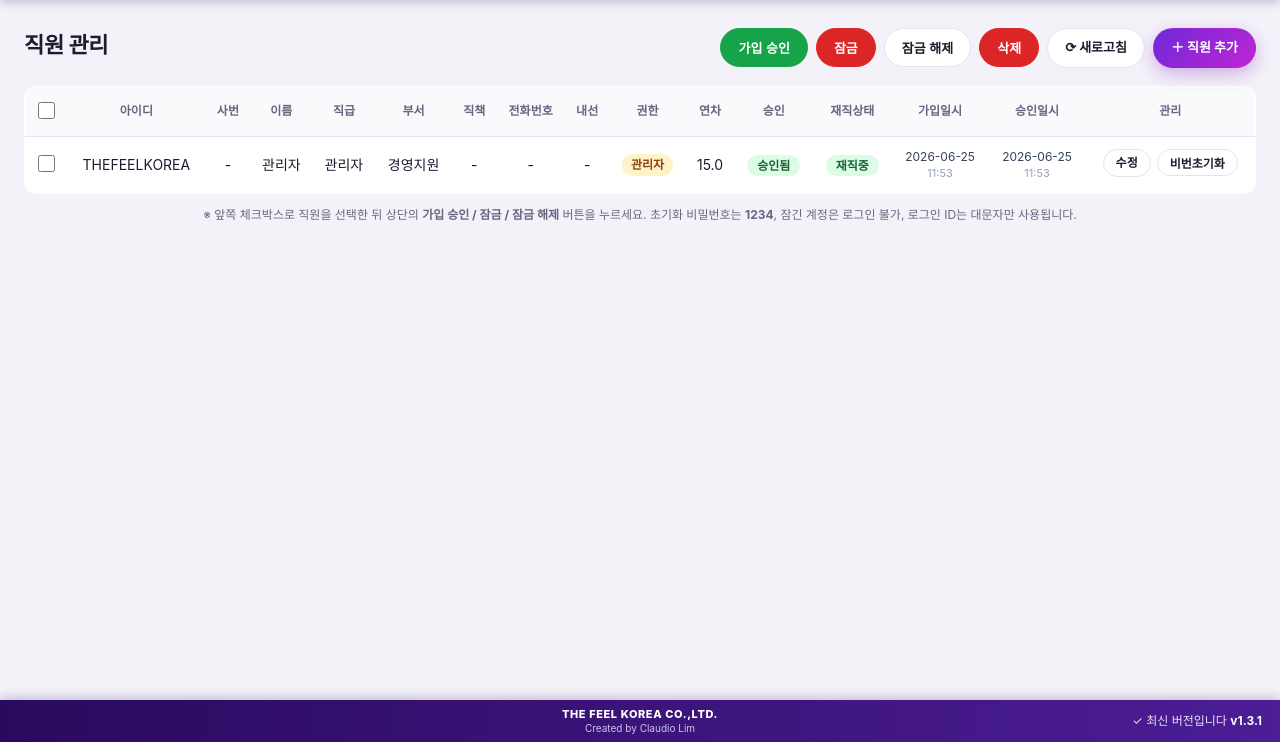
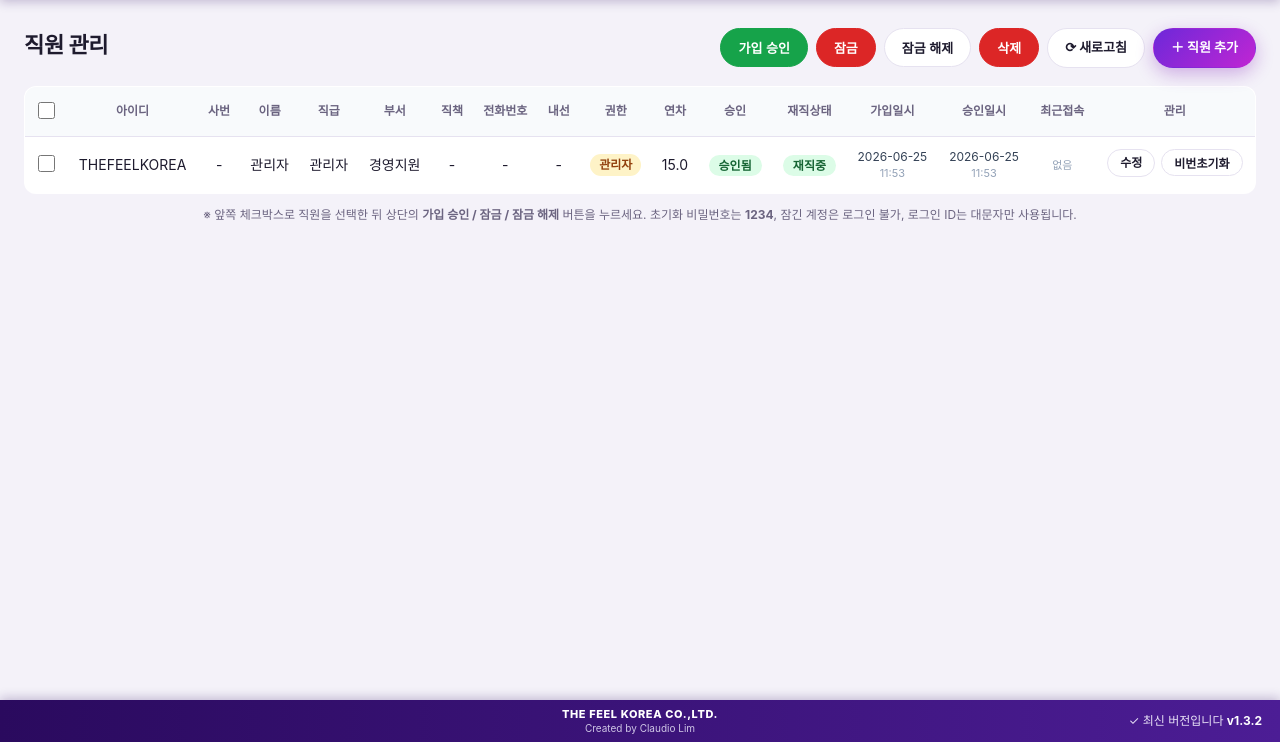
Before and after one commit to Claudio-sys11/thefeel-intranet, a Flask app: page /admin/users in a window 1280 px wide. Shown: the part 58-800 px from the top of the page. Run offline with Flask 3, Linux system fonts and the light colour scheme; the visitor is signed in with stand-in values (Sample User, id 1); data comes from the database, SQL or seed files in the repository; data that the repository does not hold is empty.

Commit message:
v1.3.2 - 직원관리에 최근 접속일 표시
- users.last_login 컬럼 추가(마이그레이션)
- 로그인 성공 시 last_login 기록
- 직원관리 목록에 '최근접속' 컬럼 표시(없으면 '없음')

Co-Authored-By: Claude Opus 4.8 <noreply@anthropic.com>

```diff
--- a/app.py
+++ b/app.py
@@ -346,6 +346,8 @@ def init_db():
         db.execute("ALTER TABLE users ADD COLUMN approved_at TEXT")  # 가입 승인 일시
         # 기존 승인(active) 계정은 가입일시를 승인일시로 백필
         db.execute("UPDATE users SET approved_at=created_at WHERE approved_at IS NULL AND status='active'")
+    if "last_login" not in cols:
+        db.execute("ALTER TABLE users ADD COLUMN last_login TEXT")   # 최근 접속(로그인) 일시
     # 로그인 ID는 대문자만 사용 → 기존 username 대문자로 통일
     db.execute("UPDATE users SET username = UPPER(username) WHERE username <> UPPER(username)")
     # 기존 전화번호도 000-0000-0000 형식으로 정리(하이픈 없는 것만)
@@ -467,6 +469,9 @@ def login():
             elif row["status"] == "rejected":
                 flash("이용이 제한된 계정입니다. 관리자에게 문의하세요.", "error")
             else:
+                db = get_db()
+                db.execute("UPDATE users SET last_login=datetime('now','localtime') WHERE id=?", (row["id"],))
+                db.commit()
                 session.clear()
                 session["uid"] = row["id"]
                 return redirect(request.args.get("next") or url_for("dashboard"))
--- a/templates/admin/users.html
+++ b/templates/admin/users.html
@@ -24,7 +24,7 @@
         <th style="width:42px"><input type="checkbox" id="chkall" title="전체 선택"></th>
         <th>아이디</th><th>사번</th><th>이름</th><th>직급</th><th>부서</th><th>직책</th>
         <th>전화번호</th><th>내선</th><th>권한</th><th>연차</th><th>승인</th><th>재직상태</th>
-        <th>가입일시</th><th>승인일시</th><th>관리</th>
+        <th>가입일시</th><th>승인일시</th><th>최근접속</th><th>관리</th>
       </tr>
     </thead>
     <tbody>
@@ -59,6 +59,7 @@
         </td>
         <td class="dt">{% if u['created_at'] %}{{ u['created_at'][:10] }}<br><span class="dt-time">{{ u['created_at'][11:16] }}</span>{% else %}-{% endif %}</td>
         <td class="dt">{% if u['approved_at'] %}{{ u['approved_at'][:10] }}<br><span class="dt-time">{{ u['approved_at'][11:16] }}</span>{% elif u['status']=='pending' %}<span class="dt-time">대기중</span>{% else %}-{% endif %}</td>
+        <td class="dt">{% if u['last_login'] %}{{ u['last_login'][:10] }}<br><span class="dt-time">{{ u['last_login'][11:16] }}</span>{% else %}<span class="dt-time">없음</span>{% endif %}</td>
         <td class="row-actions">
           <a href="{{ url_for('admin_user_edit', uid=u['id']) }}" class="btn small">수정</a>
           <button type="submit" class="btn small" formaction="{{ url_for('admin_user_reset_pw', uid=u['id']) }}"
--- a/version.py
+++ b/version.py
@@ -1,6 +1,6 @@
 # -*- coding: utf-8 -*-
 """버전 및 배포 정보 (릴리스마다 __version__ 만 올리면 됨)"""
-__version__ = "1.3.1"
+__version__ = "1.3.2"
 GITHUB_OWNER = "Claudio-sys11"
 GITHUB_REPO = "thefeel-intranet"
 # 릴리스 자산(설치파일) 이름 패턴 (실제 파일명에는 버전이 붙음: ...-1.0.2.exe)
```
